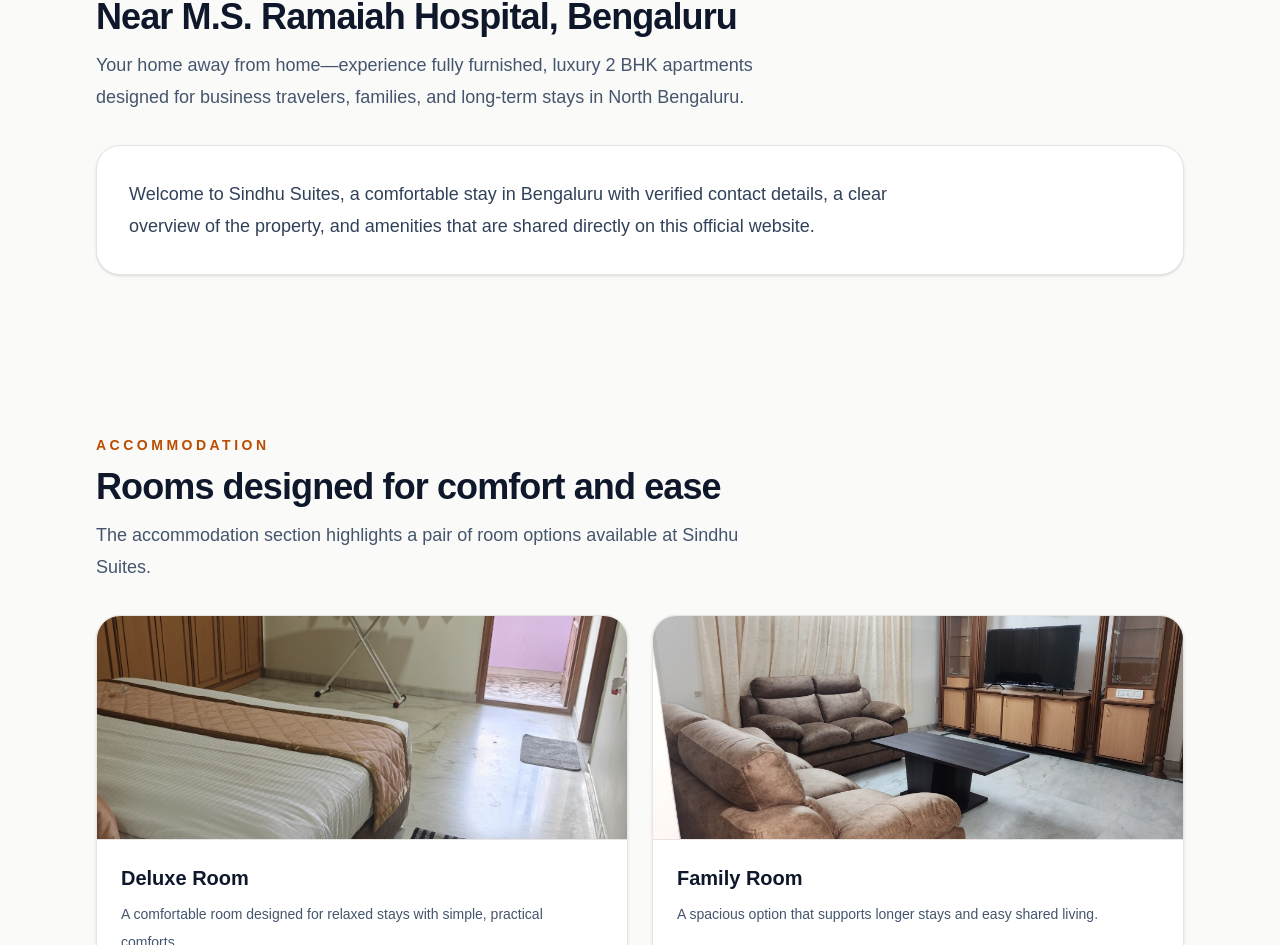
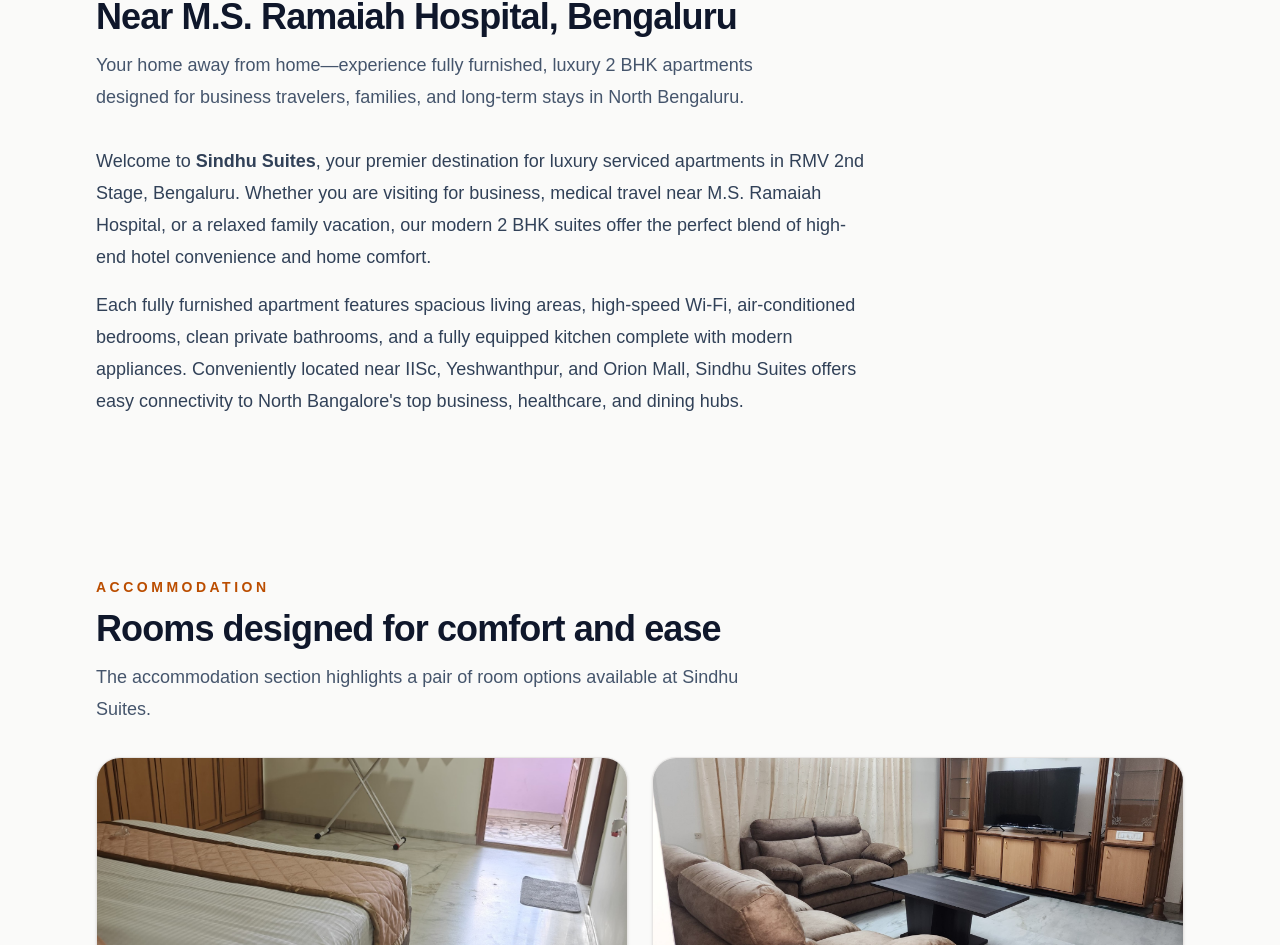
Before and after one commit to naveencoherent/sindhu-suite, a Next.js app: page / in a window 1280 px wide. Shown: the part 923-1868 px from the top of the page. Built offline with nearby package versions, Linux system fonts and the light colour scheme.

Commit message:
Refresh About section introduction

```diff
--- a/app/page.tsx
+++ b/app/page.tsx
@@ -398,9 +398,12 @@
             title="Premium 2 BHK Serviced Apartments Near M.S. Ramaiah Hospital, Bengaluru"
             description="Your home away from home—experience fully furnished, luxury 2 BHK apartments designed for business travelers, families, and long-term stays in North Bengaluru."
           />
-          <div className="mt-8 rounded-3xl border border-stone-200 bg-white p-8 shadow-sm">
-            <p className="max-w-3xl text-lg leading-8 text-slate-700">
-              Welcome to Sindhu Suites, a comfortable stay in Bengaluru with verified contact details, a clear overview of the property, and amenities that are shared directly on this official website.
+          <div className="mt-8 max-w-3xl space-y-4 text-lg leading-8 text-slate-700">
+            <p>
+              Welcome to <strong>Sindhu Suites</strong>, your premier destination for luxury serviced apartments in RMV 2nd Stage, Bengaluru. Whether you are visiting for business, medical travel near M.S. Ramaiah Hospital, or a relaxed family vacation, our modern 2 BHK suites offer the perfect blend of high-end hotel convenience and home comfort.
+            </p>
+            <p>
+              Each fully furnished apartment features spacious living areas, high-speed Wi-Fi, air-conditioned bedrooms, clean private bathrooms, and a fully equipped kitchen complete with modern appliances. Conveniently located near IISc, Yeshwanthpur, and Orion Mall, Sindhu Suites offers easy connectivity to North Bangalore&apos;s top business, healthcare, and dining hubs.
             </p>
           </div>
         </section>
```
